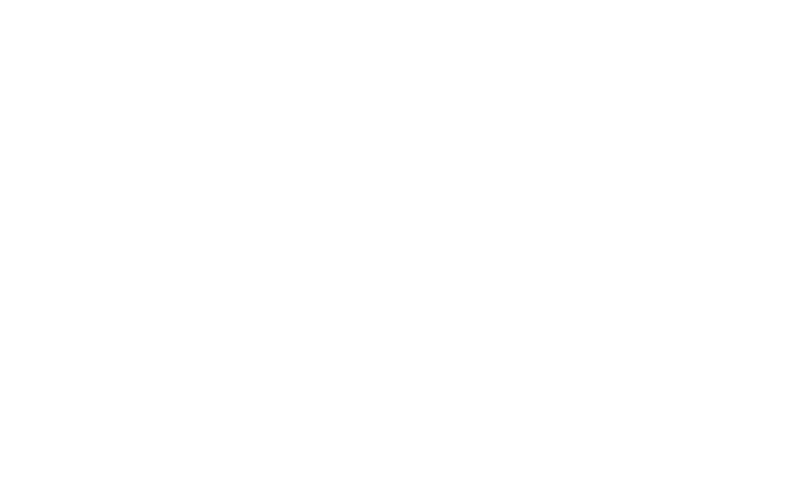
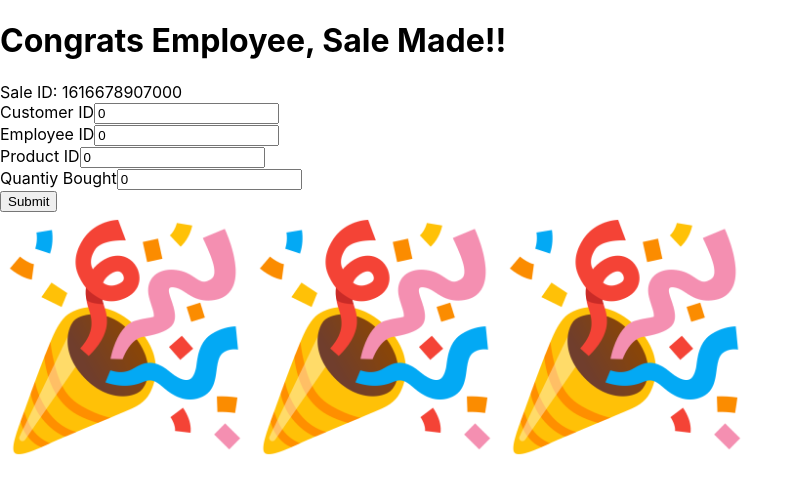
Before and after one commit to MattToast/cs348-project, a React (Create React App) app: page /newsale in a window 1280 px wide. Shown: the top 494 px of the page, without its empty margins (0-804 px from the left). Built offline with nearby package versions, Linux system fonts and the light colour scheme.

Commit message:
Adds a page for entering sales

```diff
--- a/src/App.js
+++ b/src/App.js
@@ -12,6 +12,7 @@
 import Has from './pages/Has';
 import Buys from './pages/Buys';
 import Owns from './pages/Owns';
+import SuccessfulSale from './pages/SuccessfulSale'
 
 class App extends React.Component {
   render() {
@@ -29,6 +30,7 @@
           <Route path="/has" component={Has} />
           <Route path="/buys" component={Buys} />
           <Route path="/owns" component={Owns} />
+          <Route path="/newsale" component={SuccessfulSale} />
         </Switch>
       </BrowserRouter>
     );
--- /dev/null
+++ b/src/components/Forms/NewSaleForm.js
@@ -0,0 +1,59 @@
+import React from 'react';
+
+class NewSaleForm extends React.Component {
+  constructor(props) {
+    super(props);
+    this.state = {
+      saleID: 0,
+      custID: 0,
+      emplID: 0,
+      prodID: 0,
+      num: 0
+    };
+  }
+
+  componentDidMount() {
+    this.setState({ saleID: Date.now() });
+  }
+
+  handleCustIDChange = e => this.setState({ custID: e.target.value });
+  handleEmpIDChange = e => this.setState({ emplID: e.target.value });
+  handleProdIDChange = e => this.setState({ prodID: e.target.value });
+  handleNumChange = e => this.setState({ num: e.target.value });
+  handleSubmit = e => {
+    console.log(this.state);
+    e.preventDefault();
+  };
+
+  render() {
+    const s = this.state;
+    return (
+      <div>
+        <form onSubmit={this.handleSubmit}>
+          <div>
+            <span>Sale ID: {s.saleID}</span>
+          </div>
+          <div>
+            <label>Customer ID</label>
+            <input type="number" min={0} step={1} value={s.custID} onChange={this.handleCustIDChange} />
+          </div>
+          <div>
+            <label>Employee ID</label>
+            <input type="number" min={0} step={1} value={s.emplID} onChange={this.handleEmpIDChange} />
+          </div>
+          <div>
+            <label>Product ID</label>
+            <input type="number" min={0} step={1} value={s.prodID} onChange={this.handleProdIDChange} />
+          </div>
+          <div>
+            <label>Quantiy Bought</label>
+            <input type="number" min={0} step={1} value={s.num} onChange={this.handleNumChange} />
+          </div>
+          <button type="submit">Submit</button>
+        </form>
+      </div>
+    );
+  }
+}
+
+export default NewSaleForm;
--- a/src/pages/Hompage.js
+++ b/src/pages/Hompage.js
@@ -21,6 +21,7 @@
         <div><Link to="/has">Has</Link></div>
         <div><Link to="/buys">Buys</Link></div>
         <div><Link to="/owns">Owns</Link></div>
+        <div><Link to="/newsale">Log a New Sale</Link></div>
       </div>
     );
   }
--- /dev/null
+++ b/src/pages/SuccessfulSale.js
@@ -0,0 +1,27 @@
+import React from 'react';
+
+import NewSaleForm from '../components/Forms/NewSaleForm.js';
+import PartyImg from '../img/party.png';
+
+class SuccessfulSale extends React.Component {
+  constructor(props) {
+    super(props);
+    this.state = {};
+  }
+
+  render() {
+    return (
+      <div>
+        <h1>Congrats Employee, Sale Made!!</h1>
+        <NewSaleForm />
+        <div>
+          <img src={PartyImg} alt="Party Emoji" width="250"/>
+          <img src={PartyImg} alt="Party Emoji" width="250"/>
+          <img src={PartyImg} alt="Party Emoji" width="250"/>
+        </div>
+      </div>
+    );
+  }
+}
+
+export default SuccessfulSale;
```
Also changed, not shown: src/img/party.png (added).
